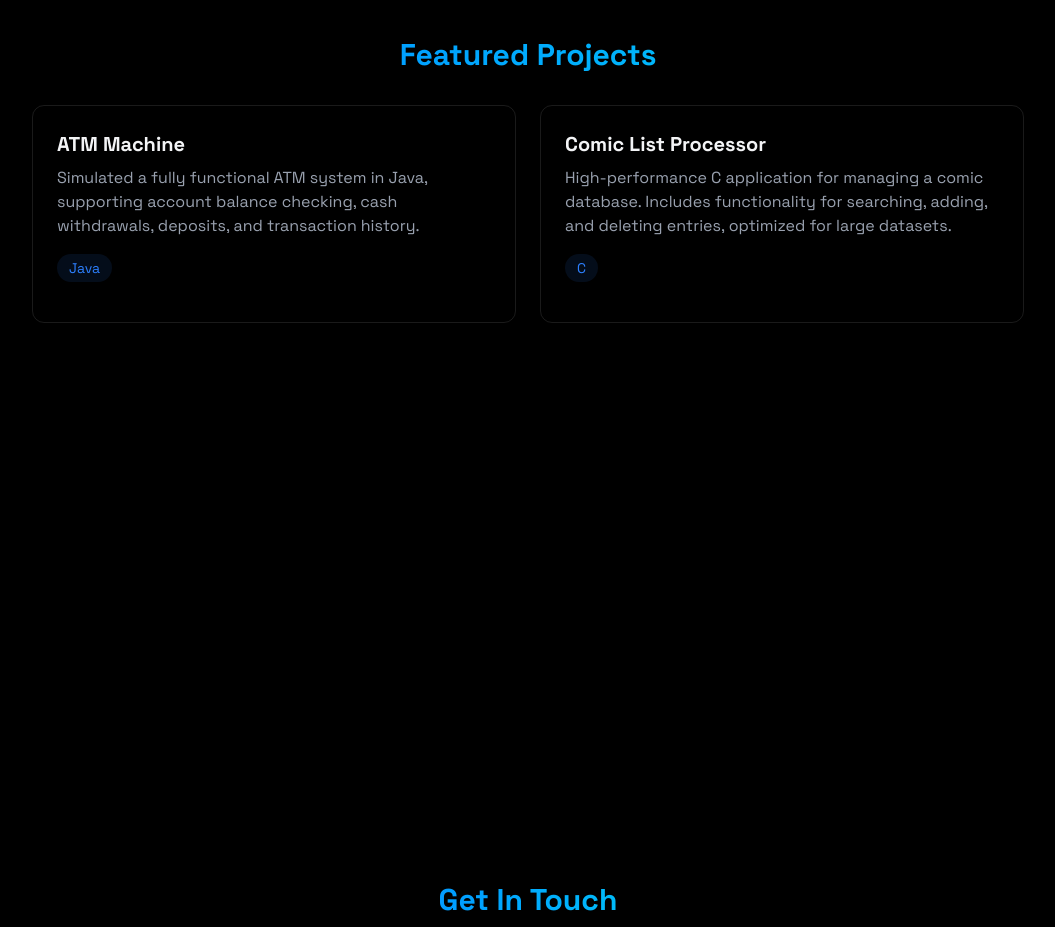
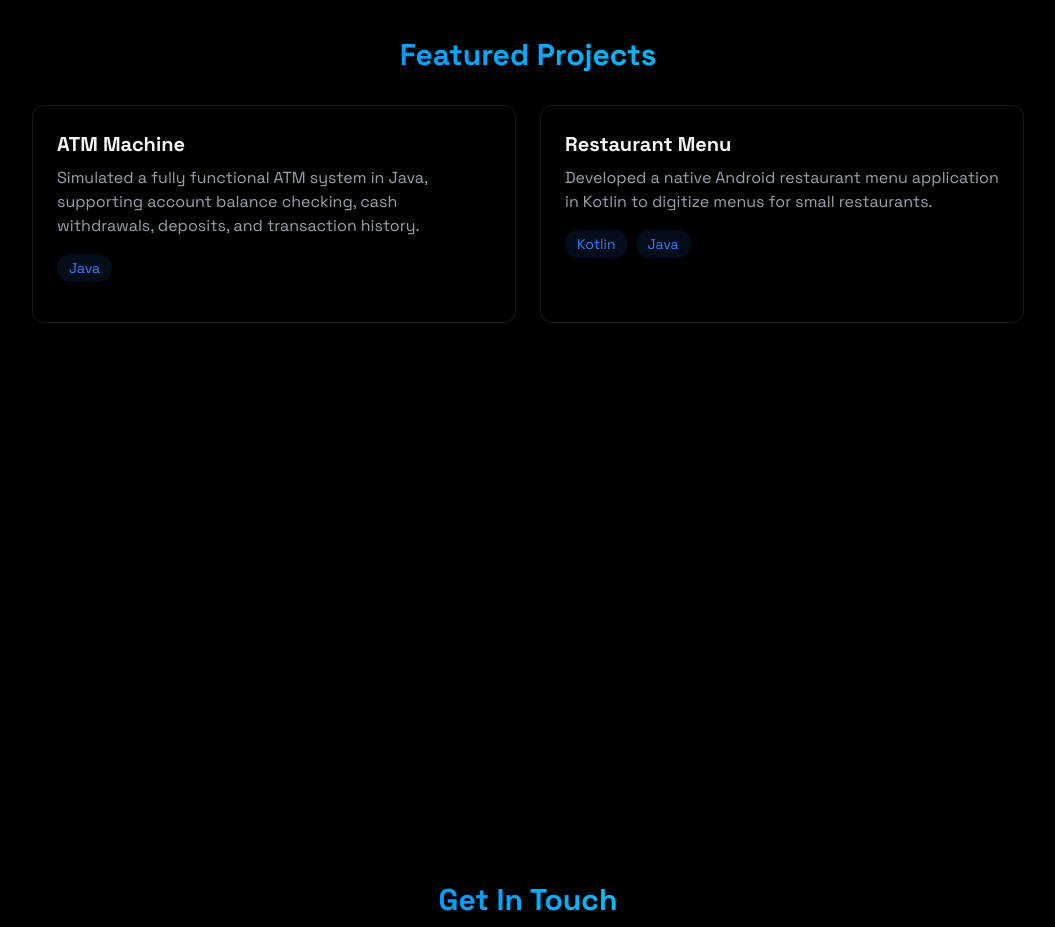
Before and after one commit to adityagarwal23/Portfolio, a React (Vite) app: page / in a window 1280 px wide. Shown: the part 2520-3447 px from the top of the page, without its empty margins (112-1167 px from the left). Built offline with nearby package versions, Linux system fonts and the light colour scheme.

Commit message:
update proj

```diff
--- a/src/components/sections/Projects.jsx
+++ b/src/components/sections/Projects.jsx
@@ -31,14 +31,12 @@ export const Projects = () => {
             </div>
 
             <div className="p-6 rounded-xl border border-white/10 hover:-translate-y-1 hover:border-blue-500/30 hover:shadow-[0_2px_8px_rgba(59,130,246,0.2)] transition">
-              <h3 className="text-xl font-bold mb-2">Comic List Processor</h3>
+              <h3 className="text-xl font-bold mb-2">Restaurant Menu</h3>
               <p className="text-gray-400 mb-4">
-                High-performance C application for managing a comic database.
-                Includes functionality for searching, adding, and deleting entries,
-                optimized for large datasets.
+                Developed a native Android restaurant menu application in Kotlin to digitize menus for small restaurants.
               </p>
               <div className="flex flex-wrap gap-2 mb-4">
-                {["C"].map((tech, key) => (
+                {["Kotlin", "Java"].map((tech, key) => (
                   <span
                     key={key}
                     className="bg-blue-500/10 text-blue-500 py-1 px-3 rounded-full text-sm hover:bg-blue-500/20 transition-all hover:shadow-[0_2px_8px_rgba(59,130,246,0.1)]"
```
